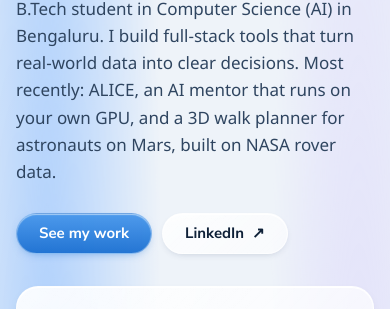
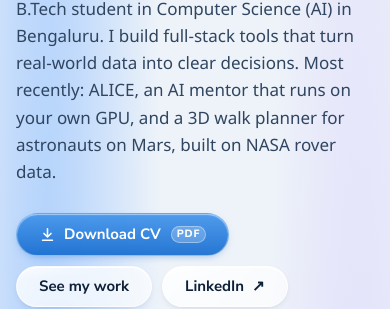
Before and after one commit to Kartik-rana137/portfolio, a plain HTML site: page index.html in a window 390 px wide. Shown: the part 224-533 px from the top of the page. Drawn offline with Linux system fonts and the light colour scheme; no server answers.

Commit message:
Add a Download CV button
- Public CV (email and links only, no phone or address) at
  assets/Kartik-Rana-CV.pdf
- Download CV is the first button in the hero, with links in the
  profile card and the contact section
- README note on the public CV

```diff
--- a/css/styles.css
+++ b/css/styles.css
@@ -241,6 +241,11 @@ p { margin: 0 0 1em; }
 }
 .btn-ghost:hover { color: var(--accent); }
 .btn-lg { padding: 15px 26px; font-size: 16px; }
+.btn-note {
+  font: 800 10.5px/1 var(--display); letter-spacing: .08em;
+  padding: 3px 6px; border-radius: 999px; margin-left: 2px;
+  background: rgb(255 255 255 / .22); box-shadow: inset 0 0 0 1px rgb(255 255 255 / .35);
+}
 .cta-row { display: flex; flex-wrap: wrap; gap: 10px; }
 
 .link-arrow { font: 700 14px/1.3 var(--display); color: var(--accent); text-decoration: none; }
--- a/index.html
+++ b/index.html
@@ -114,7 +114,11 @@
             and a 3D walk planner for astronauts on Mars, built on NASA rover data.
           </p>
           <div class="cta-row">
-            <a class="btn btn-primary" href="#work">See my work</a>
+            <a class="btn btn-primary" href="assets/Kartik-Rana-CV.pdf" download="Kartik-Rana-CV.pdf" type="application/pdf">
+              <svg viewBox="0 0 24 24" width="17" height="17" aria-hidden="true"><path fill="none" stroke="currentColor" stroke-width="2.2" stroke-linecap="round" stroke-linejoin="round" d="M12 4v11M7 10.5l5 5 5-5M5 20h14"/></svg>
+              Download CV <span class="btn-note">PDF</span>
+            </a>
+            <a class="btn btn-ghost" href="#work">See my work</a>
             <a class="btn btn-ghost" href="https://www.linkedin.com/in/kartik-rana137/" target="_blank" rel="noopener">
               LinkedIn <span aria-hidden="true">↗</span>
             </a>
@@ -138,6 +142,7 @@
           <div class="hc-links">
             <a href="https://github.com/Kartik-rana137" target="_blank" rel="noopener">GitHub ↗</a>
             <a href="https://www.linkedin.com/in/kartik-rana137/" target="_blank" rel="noopener">LinkedIn ↗</a>
+            <a href="assets/Kartik-Rana-CV.pdf" download="Kartik-Rana-CV.pdf" type="application/pdf">CV ↓</a>
           </div>
         </aside>
       </div>
@@ -531,6 +536,10 @@
             <svg viewBox="0 0 16 16" width="18" height="18" aria-hidden="true"><path fill="currentColor" d="M8 0C3.58 0 0 3.58 0 8c0 3.54 2.29 6.53 5.47 7.59.4.07.55-.17.55-.38 0-.19-.01-.82-.01-1.49-2.01.37-2.53-.49-2.69-.94-.09-.23-.48-.94-.82-1.13-.28-.15-.68-.52-.01-.53.63-.01 1.08.58 1.23.82.72 1.21 1.87.87 2.33.66.07-.52.28-.87.51-1.07-1.78-.2-3.64-.89-3.64-3.95 0-.87.31-1.59.82-2.15-.08-.2-.36-1.02.08-2.12 0 0 .67-.21 2.2.82.64-.18 1.32-.27 2-.27.68 0 1.36.09 2 .27 1.53-1.04 2.2-.82 2.2-.82.44 1.1.16 1.92.08 2.12.51.56.82 1.27.82 2.15 0 3.07-1.87 3.75-3.65 3.95.29.25.54.73.54 1.48 0 1.07-.01 1.93-.01 2.2 0 .21.15.46.55.38A8.013 8.013 0 0016 8c0-4.42-3.58-8-8-8z"/></svg>
             GitHub
           </a>
+          <a class="btn btn-ghost btn-lg" href="assets/Kartik-Rana-CV.pdf" download="Kartik-Rana-CV.pdf" type="application/pdf">
+            <svg viewBox="0 0 24 24" width="18" height="18" aria-hidden="true"><path fill="none" stroke="currentColor" stroke-width="2.2" stroke-linecap="round" stroke-linejoin="round" d="M12 4v11M7 10.5l5 5 5-5M5 20h14"/></svg>
+            Download CV
+          </a>
         </div>
       </div></div>
     </section>
```
Also changed, not shown: 2 other files.
